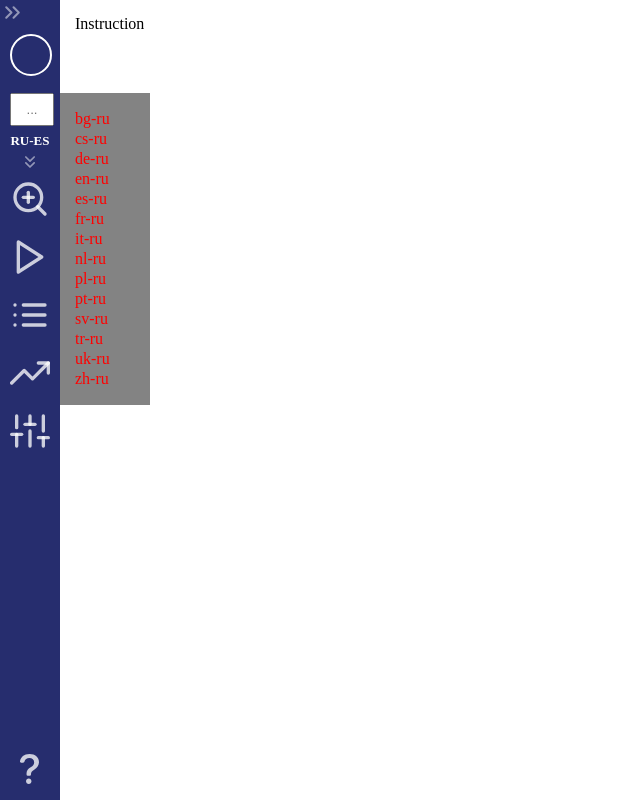
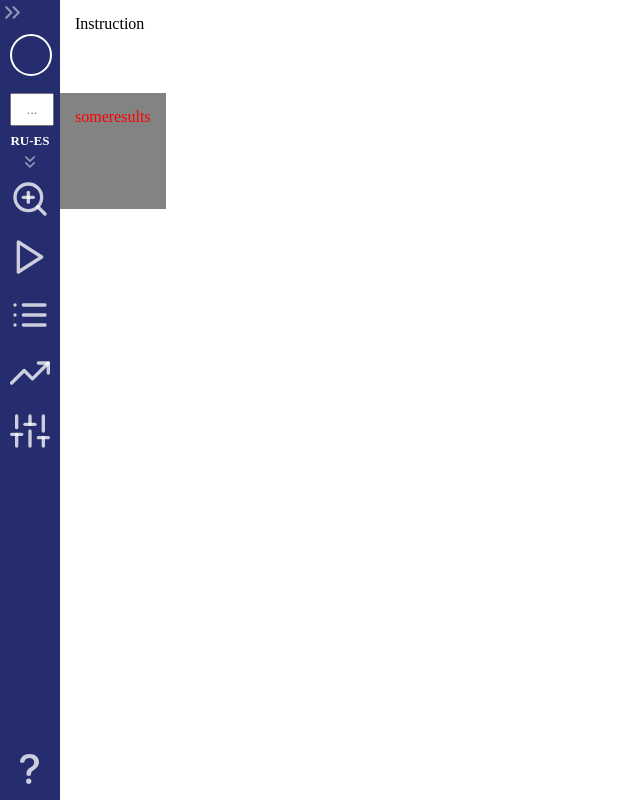
Before and after one commit to AlexCole999/second-project-eng, a React app: page / in a window 1280 px wide. Shown: the whole page, without its empty margins (0-640 px from the left). Built offline with nearby package versions, Linux system fonts and the light colour scheme.

Commit message:
preparing for flags

```diff
--- a/package.json
+++ b/package.json
@@ -38,6 +38,7 @@
   },
   "dependencies": {
     "react": "^17.0.2",
+    "react-country-flag": "^3.0.2",
     "react-dom": "^17.0.2",
     "react-icons": "^4.3.1",
     "react-router-dom": "^6.3.0"
--- a/src/App/Nav/Nav.scss
+++ b/src/App/Nav/Nav.scss
@@ -3,6 +3,12 @@
   grid-area: Nav;
   max-width: 60px;
   transition: 1s all ease;
+
+  // .flags {
+  //   display: flex;
+  //   flex-direction: column;
+  //   gap: 5px;
+  // }
 
   &_opened {
     max-width: 170px;
--- a/src/App/Nav/NavSearch/NavSearch.tsx
+++ b/src/App/Nav/NavSearch/NavSearch.tsx
@@ -3,6 +3,7 @@ import './NavSearch.scss';
 import { useState, useRef } from 'react';
 import { FiChevronsRight } from "react-icons/fi";
 import yandexDictionaryKey from '../../../API/yandexDictionaryKey';
+import ReactCountryFlag from "react-country-flag"
 import debounce from './../../../functions/debounce';
 
 
@@ -46,10 +47,7 @@ export default function NavSearch({ }: Props) {
   return (
     <div className="NavSearch">
       <div className="NavSearch__searchedWords">
-        {languages.map(x =>
-          <div className="NavSearch__languageListElem">
-            {x}
-          </div>)}
+        someresults
       </div>
       <input placeholder="..."
         type="input"
@@ -65,6 +63,21 @@ export default function NavSearch({ }: Props) {
           <FiChevronsRight size={20} />
         </div>
         <div className="NavSearch__languagesList" ref={languageList}>
+          {/* <div className="flags">
+            <ReactCountryFlag countryCode="US" style={{ width: '100%', height: '100%' }} svg />
+            <ReactCountryFlag countryCode="DE" style={{ width: '100%', height: '100%' }} svg />
+            <ReactCountryFlag countryCode="FR" style={{ width: '100%', height: '100%' }} svg />
+            <ReactCountryFlag countryCode="ES" style={{ width: '100%', height: '100%' }} svg />
+            <ReactCountryFlag countryCode="IT" style={{ width: '100%', height: '100%' }} svg />
+            <ReactCountryFlag countryCode="TR" style={{ width: '100%', height: '100%' }} svg />
+            <ReactCountryFlag countryCode="CZ" style={{ width: '100%', height: '100%' }} svg />
+            <ReactCountryFlag countryCode="PL" style={{ width: '100%', height: '100%' }} svg />
+            <ReactCountryFlag countryCode="BG" style={{ width: '100%', height: '100%' }} svg />
+            <ReactCountryFlag countryCode="NL" style={{ width: '100%', height: '100%' }} svg />
+            <ReactCountryFlag countryCode="PT" style={{ width: '100%', height: '100%' }} svg />
+            <ReactCountryFlag countryCode="SV" style={{ width: '100%', height: '100%' }} svg />
+            <ReactCountryFlag countryCode="UA" style={{ width: '100%', height: '100%' }} svg />
+          </div> */}
           {languages.map(x =>
             <div className="NavSearch__languageListElem">
               {x}
```
Also changed, not shown: 1 other file (tests, documents, lock files or other folders).
